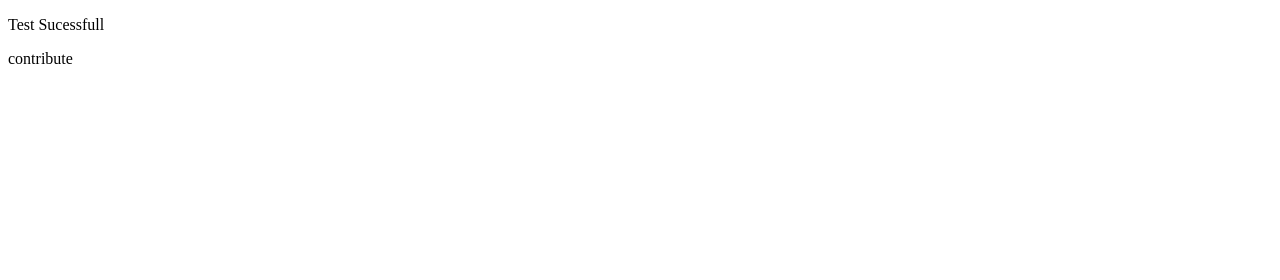
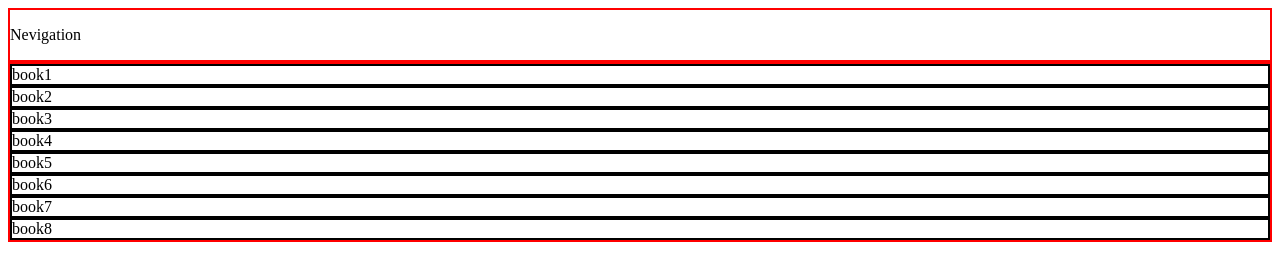
Before and after one commit to dixitbhuva/onlinebookstore, a plain HTML site: page index.html in a window 1280 px wide. Drawn offline with Linux system fonts and the light colour scheme.

Commit message:
initial formating

```diff
--- a/index.html
+++ b/index.html
@@ -4,9 +4,29 @@
     <meta charset="UTF-8">
     <meta name="viewport" content="width=device-width, initial-scale=1.0">
     <title>Online Book Store</title>
+    <style>
+        div {
+            border: 2px solid red;
+        }
+        div>div {
+            border: 2px solid black;
+        }
+    </style>
+    <link rel="stylesheet" href="style.css">
 </head>
 <body>
-    <p>Test Sucessfull</p>
-    <p>contribute</p>
+    <div>
+        <p>Nevigation</p>
+    </div>
+    <div>
+        <div class="format-books" id="book1">book1</div>
+        <div class="format-books" id="book2">book2</div>
+        <div class="format-books" id="book3">book3</div>
+        <div class="format-books" id="book4">book4</div>
+        <div class="format-books" id="book5">book5</div>
+        <div class="format-books" id="book6">book6</div>
+        <div class="format-books" id="book7">book7</div>
+        <div class="format-books" id="book8">book8</div>
+    </div>
 </body>
 </html>
```
Also changed, not shown: style.css (added).
